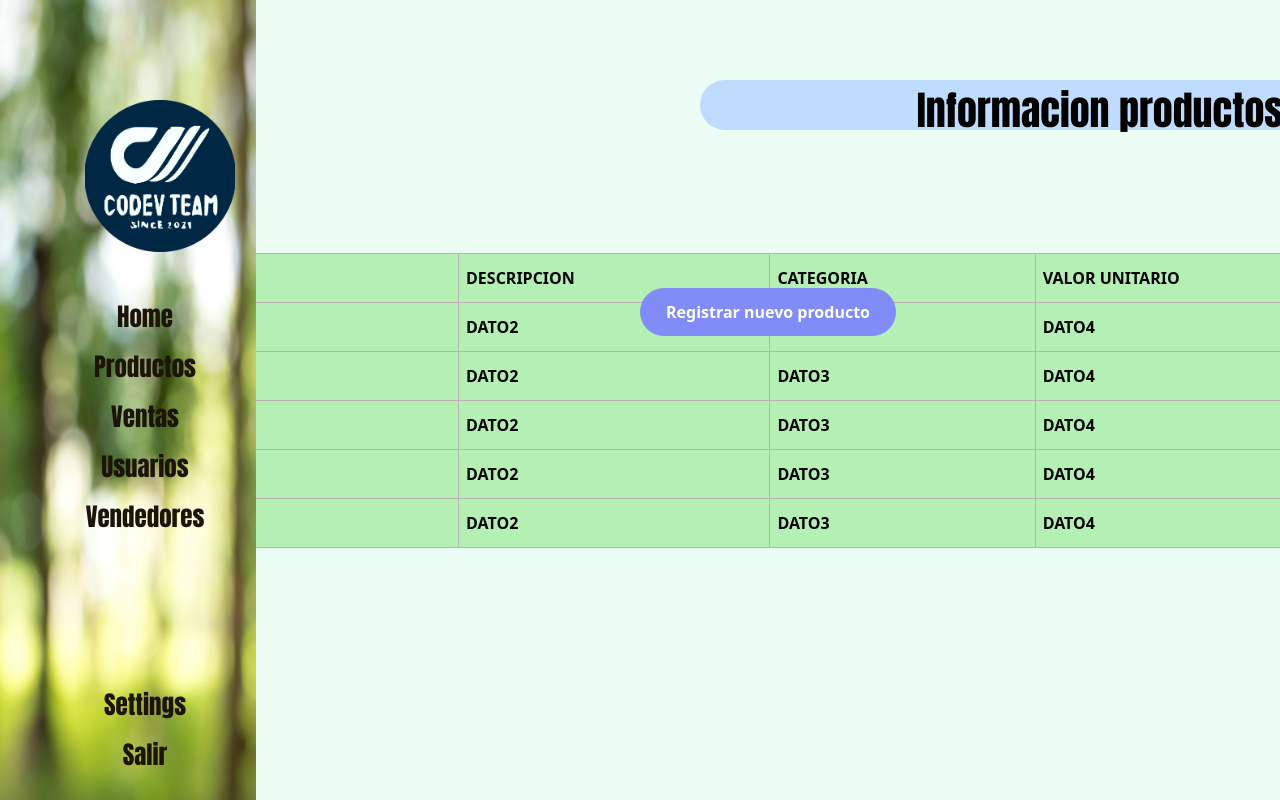
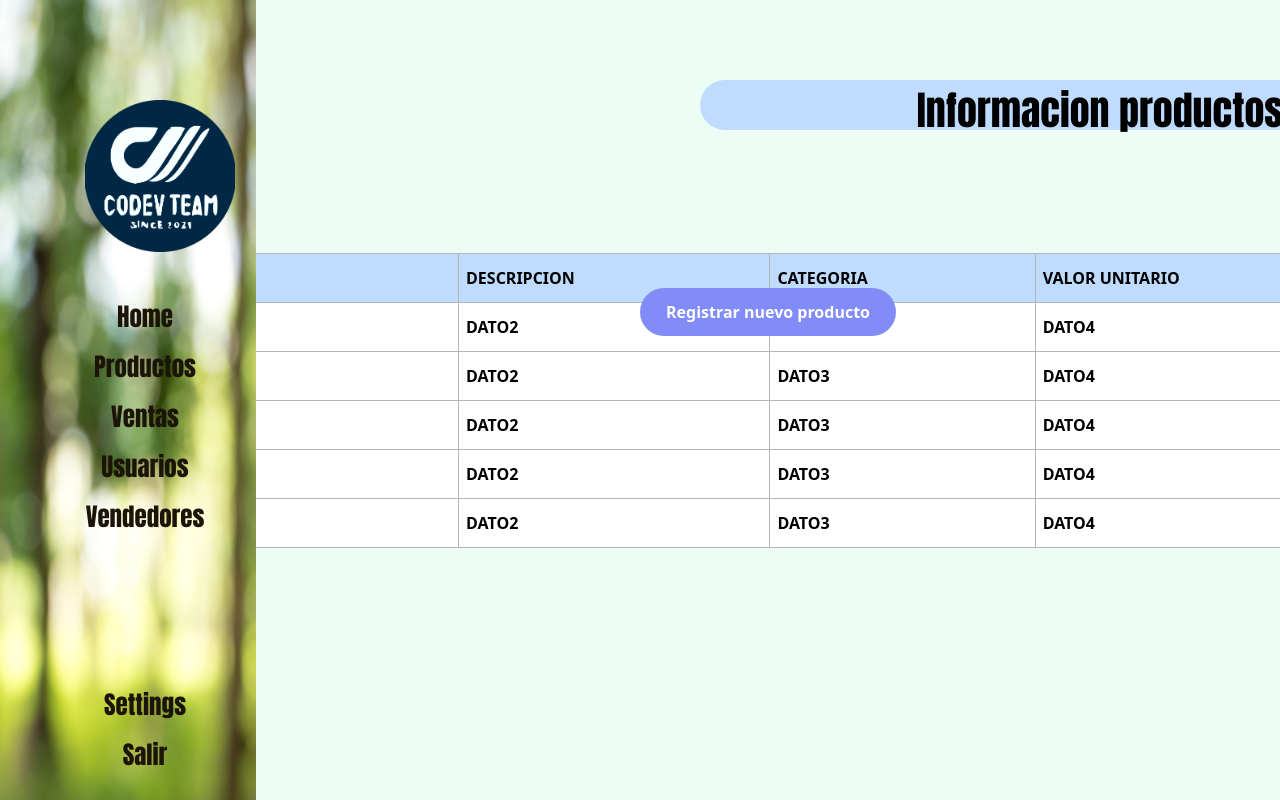
Before and after one commit to Equipo-coDEV-Mision-TIC/Ventas-codev-team, a React (Create React App) app: page /Home/productos in a window 1280 px wide. Built offline with nearby package versions, Linux system fonts and the light colour scheme.

Commit message:
se corrigieron errores en la apariencia de las paginas de administración

```diff
--- a/src/App.css
+++ b/src/App.css
@@ -132,12 +132,12 @@ cursor: pointer;
 }
 
 .tabla th{
-  background-color: rgb(180, 240, 180);
+
   padding-top: 12px;
   padding-bottom: 12px;
 }
 
 .tabla tr:hover{
-  background-color: rgb(193, 218, 209);
+  background-color: rgb(206, 222, 241);
   cursor: pointer;
 }
--- a/src/pages/admin/home.jsx
+++ b/src/pages/admin/home.jsx
@@ -1,10 +1,9 @@
 import React from 'react'
-import LayoutAdmin from '../../layouts/LayoutAdmin'
 import BarraTitulo from '../../components/barraTitulo'
 
 const home = () => {
     return (
-        <LayoutAdmin>
+        <div>
                 <BarraTitulo>
                     Home
                 </BarraTitulo>
@@ -12,7 +11,7 @@ const home = () => {
                 <div>
                     HOLA,ESTA ES LA PAGINA DE HOME
                 </div>
-        </LayoutAdmin>
+        </div>
     )
 }
 
--- a/src/pages/admin/productos.jsx
+++ b/src/pages/admin/productos.jsx
@@ -72,8 +72,9 @@ const Productos = () => {
 
 const TablaProductos = ({listaProductos}) =>{
     return(
+    <div className='flex flex-col items-center justify-center'>
         <table className='tabla'>
-            <thead>
+            <thead className='bg-blue-200'>
                 <tr>
                     <th>ID PRODUCTOS</th>
                     <th>DESCRIPCION</th>
@@ -81,7 +82,7 @@ const TablaProductos = ({listaProductos}) =>{
                     <th>VALOR UNITARIO</th>
                 </tr>
             </thead>
-            <tbody>
+            <tbody className='bg-white'>
                 {listaProductos.map((productos)=>{
                     return(
                         <tr>
@@ -95,6 +96,9 @@ const TablaProductos = ({listaProductos}) =>{
 
             </tbody>
         </table>
+
+    </div>
+
     )
 }
 
--- a/src/pages/admin/registroproductos.jsx
+++ /dev/null
@@ -1,11 +0,0 @@
-import React from 'react'
-//import LayoutAdmin from '../../layouts/LayoutAdmin'
-//import BarraTitulo from '../../components/barraTitulo'
-
-const registroproductos = () => {
-    return (
-        <div></div>
-    )
-}
-
-export default registroproductos
--- a/src/pages/admin/registroventas.jsx
+++ /dev/null
@@ -1,11 +0,0 @@
-import React from 'react'
-
-const registroventas = () => {
-    return (
-        <div>
-
-        </div>
-    )
-}
-
-export default registroventas
--- a/src/pages/admin/usuarios.jsx
+++ b/src/pages/admin/usuarios.jsx
@@ -1,10 +1,9 @@
 import React from 'react'
-import LayoutAdmin from '../../layouts/LayoutAdmin'
 import BarraTitulo from '../../components/barraTitulo'
 
 const usuarios = () => {
     return (
-        <LayoutAdmin>
+        <div>
             <BarraTitulo>
                 USUARIOS
             </BarraTitulo>
@@ -12,7 +11,7 @@ const usuarios = () => {
             <div>
                 HOLA,ESTA ES LA PAGINA DE USUARIOS
             </div>
-        </LayoutAdmin>
+        </div>
     )
 }
 
--- a/src/pages/admin/vendedores.jsx
+++ b/src/pages/admin/vendedores.jsx
@@ -1,5 +1,4 @@
 import React from 'react'
-//import LayoutAdmin from '../../layouts/LayoutAdmin'
 //import BarraTitulo from '../../components/barraTitulo'
 
 const vendedores = () => {
--- a/src/pages/admin/ventas.jsx
+++ b/src/pages/admin/ventas.jsx
@@ -1,10 +1,9 @@
 import React from 'react'
-import LayoutAdmin from '../../layouts/LayoutAdmin'
 import BarraTitulo from '../../components/barraTitulo'
 
 const ventas = () => {
     return (
-        <LayoutAdmin>
+        <div>
             <BarraTitulo>
                 VENTAS
             </BarraTitulo>
@@ -12,7 +11,7 @@ const ventas = () => {
             <div>
                 HOLA,ESTA ES LA PAGINA DE VENTAS
             </div>
-        </LayoutAdmin>
+        </div>
     )
 }
 
```
